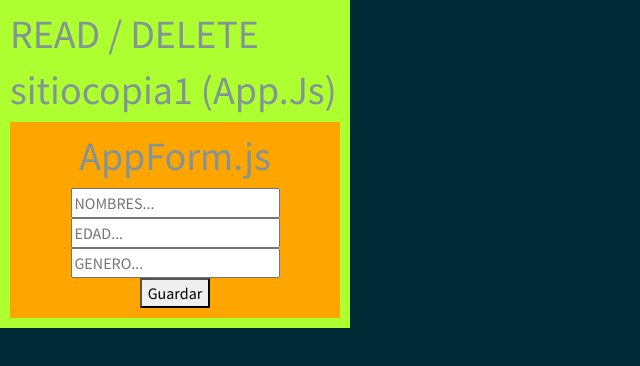
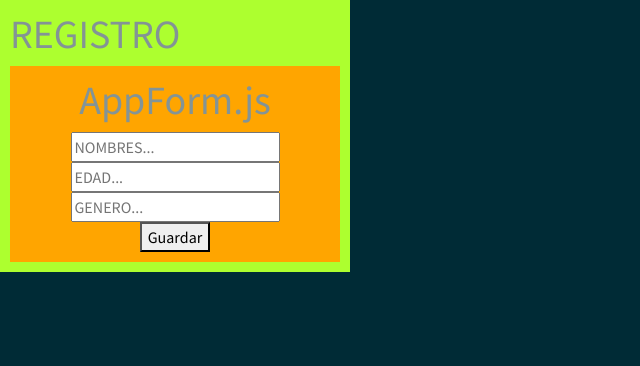
Before and after one commit to aliVv01/sitioreact4, a React (Create React App) app: page / in a window 1280 px wide. Shown: the top 366 px of the page, without its empty margins (0-640 px from the left). Built offline with nearby package versions, Linux system fonts and the light colour scheme.

Commit message:
v13 actualizacion e implementacion de base de datos

```diff
--- a/src/App.js
+++ b/src/App.js
@@ -31,8 +31,8 @@ function App() {
 
   return (
     <div style={{width:"350px", background:"greenyellow", padding:"10px"}} >
-      <h1>READ / DELETE</h1>
-      <h1>sitiocopia1 (App.Js)</h1>
+      <h1>REGISTRO</h1>
+
       <AppForm {...{idActual, setIdActual, fnRead}} />
       {
         //docsBD.map( (p) =>
```
